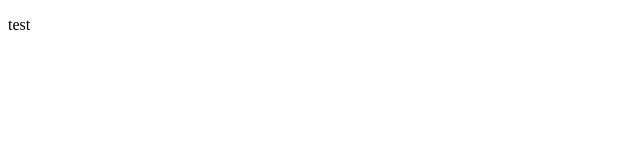
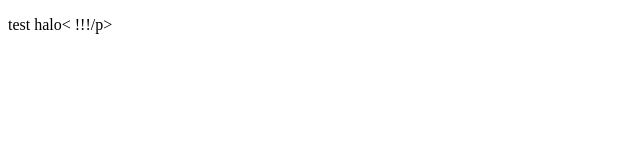
Before and after one commit to ramawicaksonoo/latihan01, a plain HTML site: page index.html in a window 1280 px wide. Shown: the full height of the page, 0-640 px from the left. Drawn offline with Linux system fonts and the light colour scheme.

Commit message:
update lagi

```diff
--- a/index.html
+++ b/index.html
@@ -7,6 +7,6 @@
   </head>
 
   <body>
-    <p>test</p>
+    <p>test halo< !!!/p></p>
   </body>
 </html>
```
